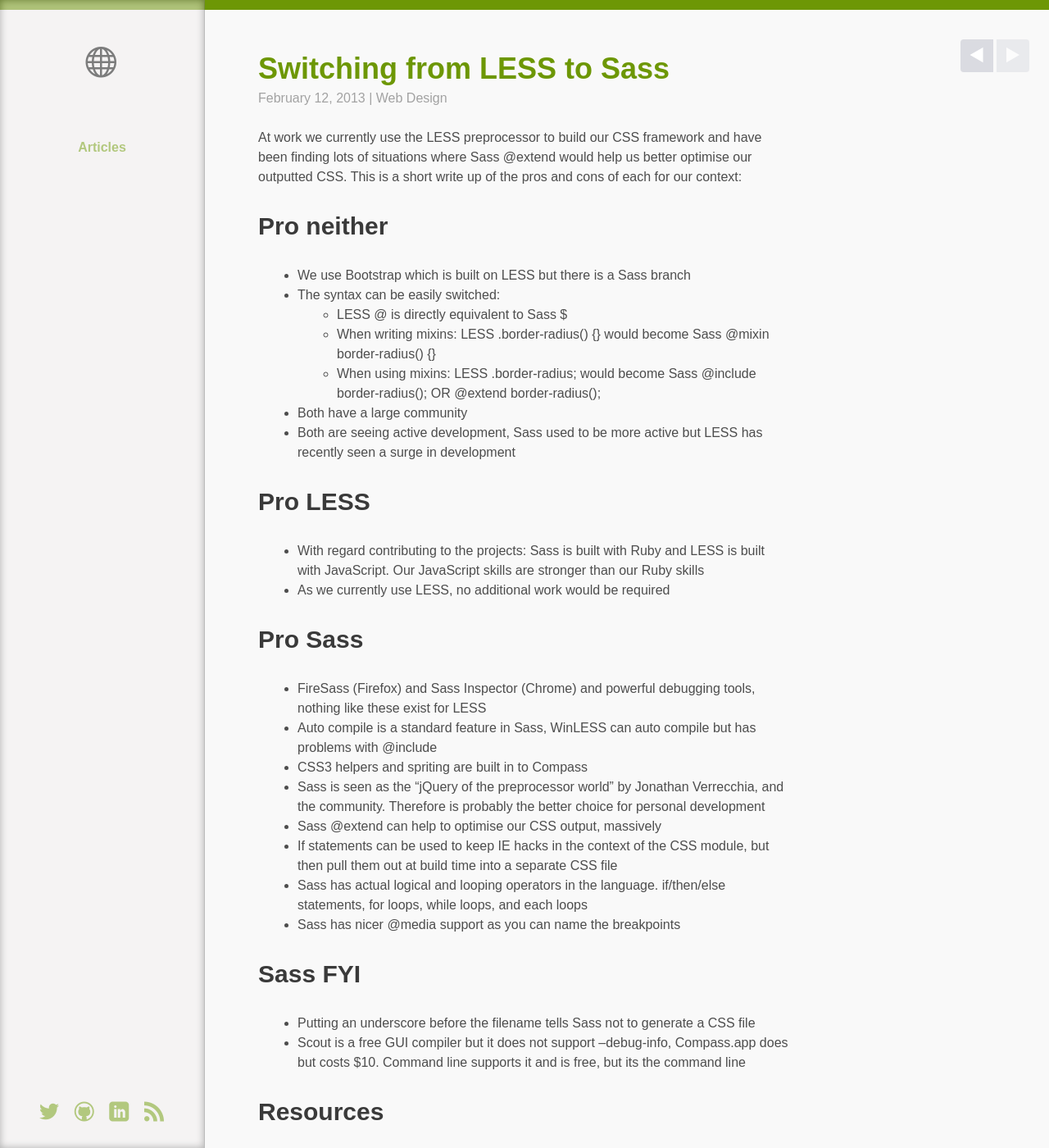
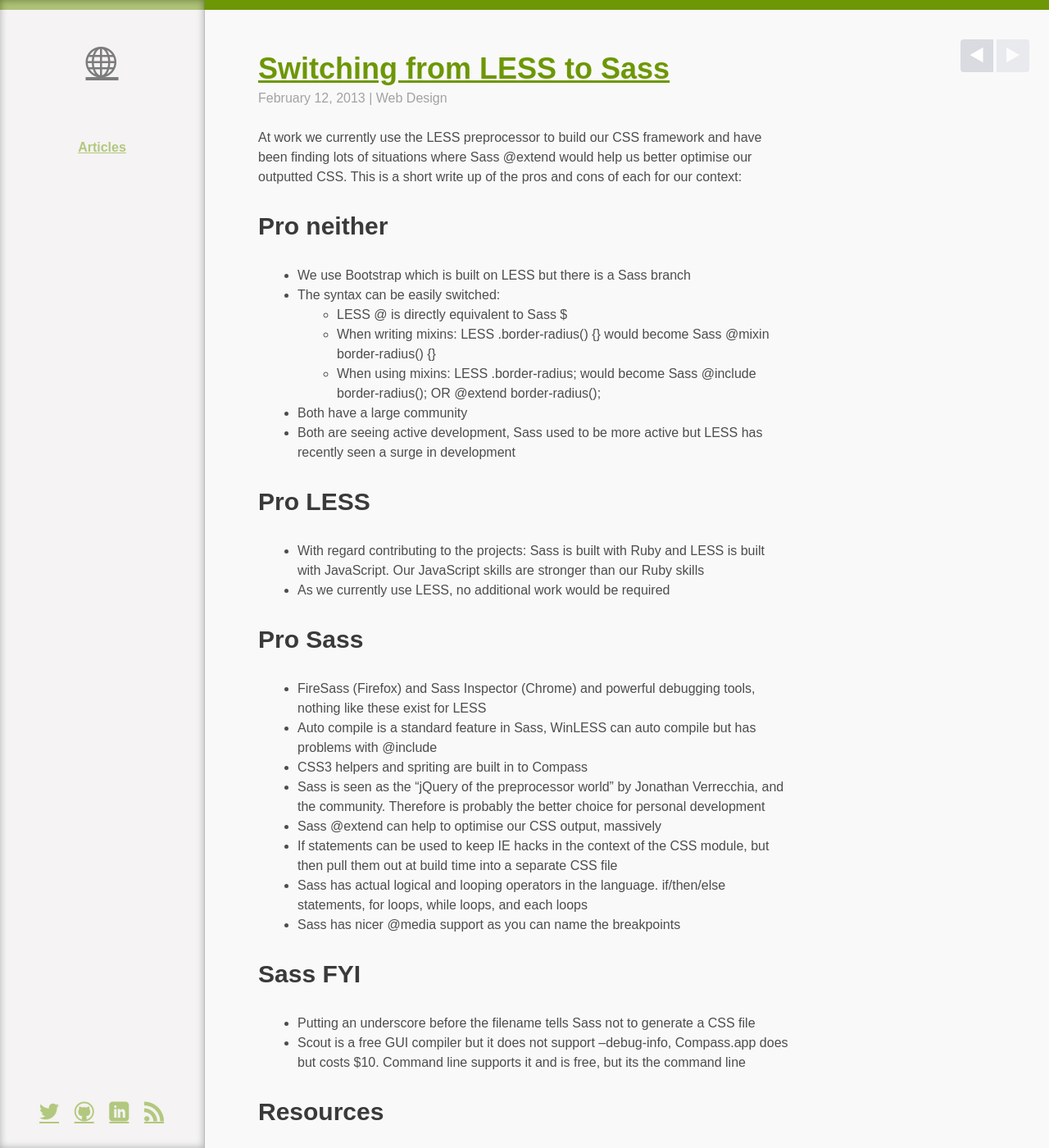
Before and after one commit to waynemoir/waynemoir.com, a Jekyll site: the page built from index.html, in a window 1280 px wide and 1400 px high. Shown: the whole window at 82% size. Built offline with Jekyll 4.4.1, drawn with Linux system fonts in a browser that asks for light colours; some web fonts are replaced; Markdown is read by kramdown in place of the engine named in the settings.

Commit message:
Remove link related shame

```diff
--- a/css/style.css
+++ b/css/style.css
@@ -4452,15 +4452,8 @@
   color: #4d4d4d;
 }
 
-/* CSSWizardry doesn't need these styles when based on inuit.css, why is this behaviour different here? */
-
-a {
-  text-decoration: none;
-}
-
-a:hover {
-  text-decoration: underline;
-}
+}
+
 
 .subtitle {
   font-weight: normal;
--- a/css/ui/_typography.scss
+++ b/css/ui/_typography.scss
@@ -15,4 +15,10 @@
 
 a {
 	color: $brand-color;
+	text-decoration: none;
 }
+
+
+a:hover {
+	text-decoration: underline;
+}
```
